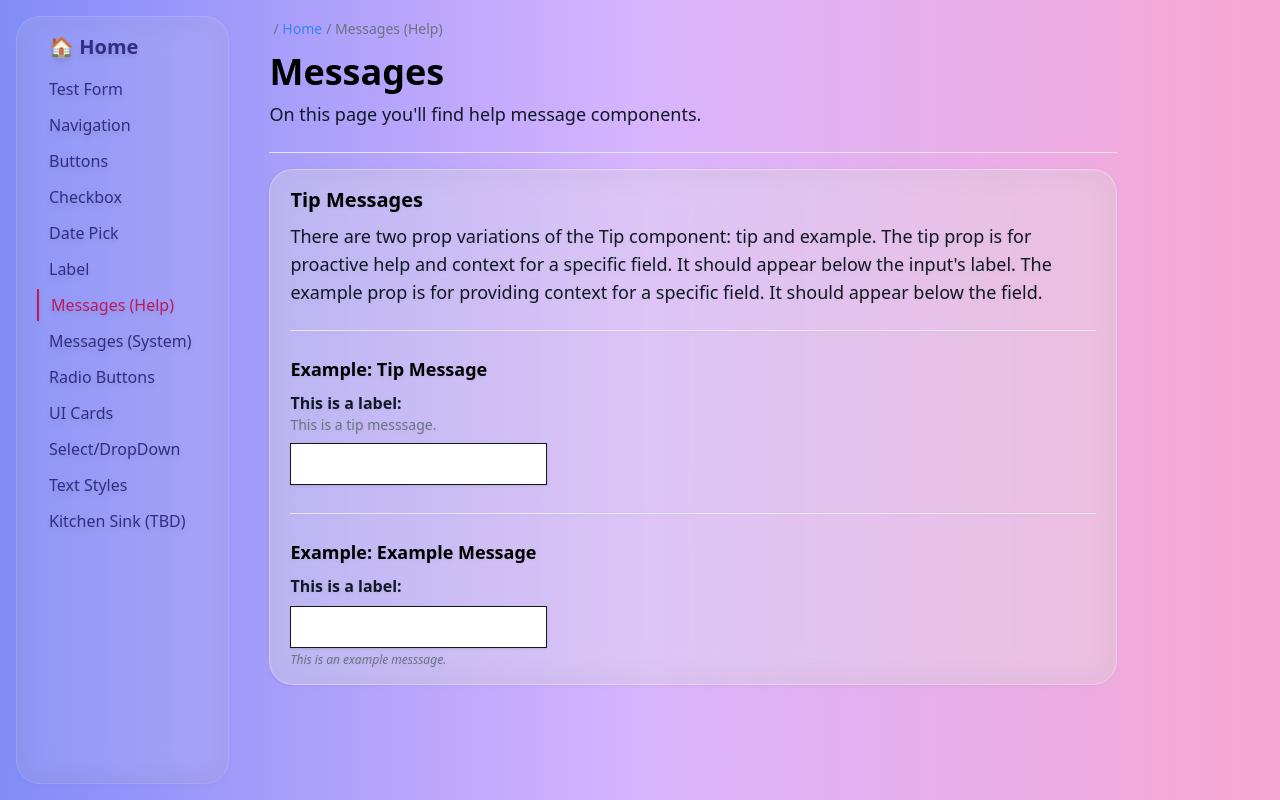
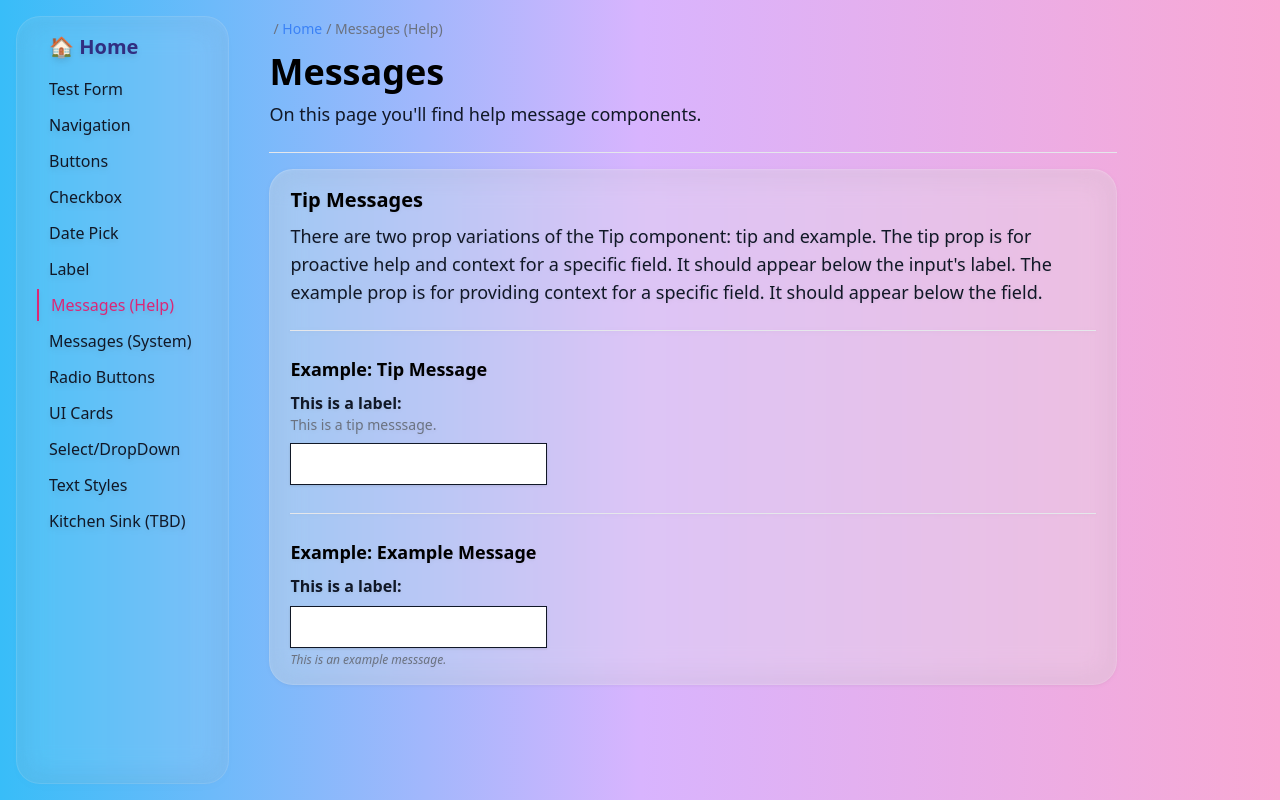
Before and after one commit to tayv/Project-Bubblegum, a Next.js app: page /forms/messages-help-article in a window 1280 px wide. Built offline with nearby package versions, Linux system fonts and the light colour scheme.

Commit message:
color tweaks

```diff
--- a/components/layout/LayoutContainerSide.tsx
+++ b/components/layout/LayoutContainerSide.tsx
@@ -5,7 +5,7 @@ import SideNav from '@components/layout/SideNav'
 const LayoutContainerSide = ({children}: any) => {
 
   return (
-    <div className="flex flex-col h-screen bg-gradient-to-r from-indigo-400 via-purple-300 to-pink-300">
+    <div className="flex flex-col h-screen bg-gradient-to-r from-sky-400 via-purple-300 to-pink-300">
       <div className="flex flex-1 overflow-hidden">
         <SideNav articleList={[
           {title: "Test Form", path: "/forms/test-form"},
--- a/components/layout/Section.tsx
+++ b/components/layout/Section.tsx
@@ -11,7 +11,7 @@ export type SectionProps = {
 export type SectionStyle = "standard" | "blank" | "special"
 
 const sectionStyleMap: {[key in SectionStyle]: string} = {
-  standard: "py-4 px-5 backdrop-blur-lg bg-white/30 border border-white/30 drop-shadow", // css styles go here
+  standard: "py-4 px-5 backdrop-blur-lg bg-white/30 border border-white/10 drop-shadow", // css styles go here
   blank: "bg-transparent",
   special: "p-5 bg-blue-100 drop-shadow",
 }
--- a/components/layout/SideNav.tsx
+++ b/components/layout/SideNav.tsx
@@ -15,8 +15,8 @@ const SideNav: FC<SideNavProps> = ({
 
   // The styles for the side nav are set here
   const sideNavStyleMap: {[key in SideNavStyle]: string} = {
-    notSelected: "text-base text-indigo-900 hover:text-indigo-600",
-    selected: "cursor-default text-base text-pink-700 border-l-2 border-pink-700"
+    notSelected: "text-base text-gray-900 hover:text-gray-600",
+    selected: "cursor-default text-base text-pink-600 border-l-2 border-pink-600"
   }
 
   return (
```
